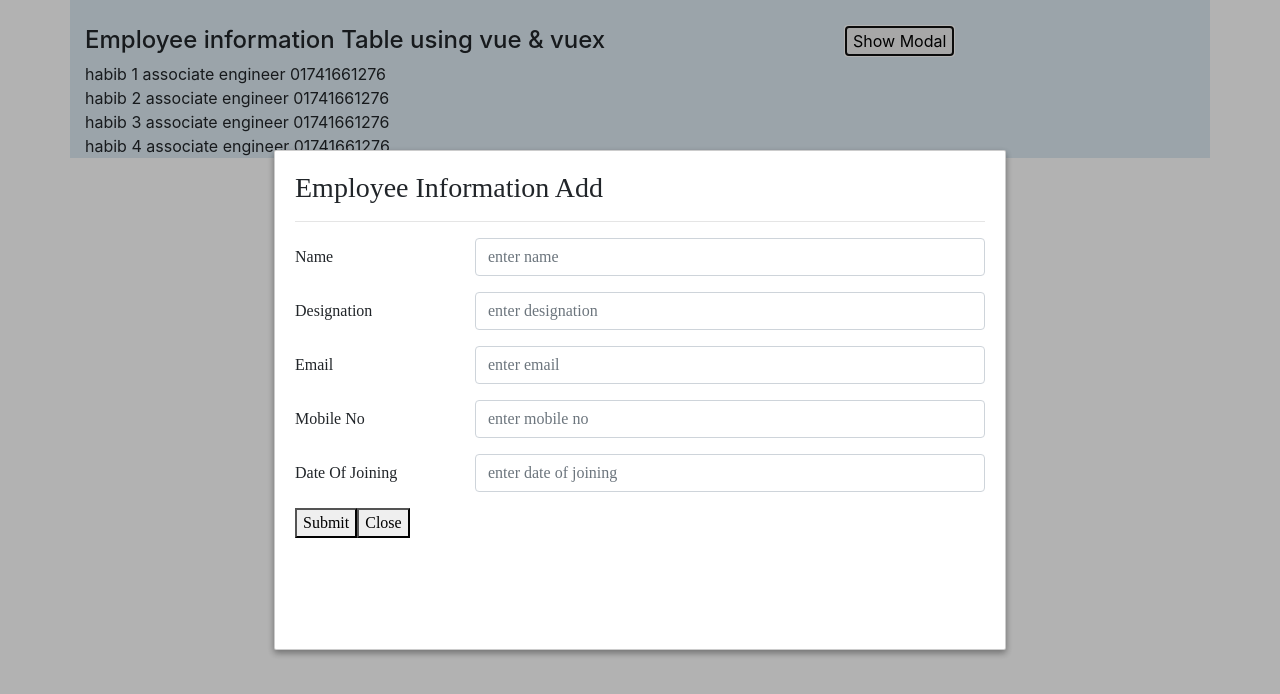
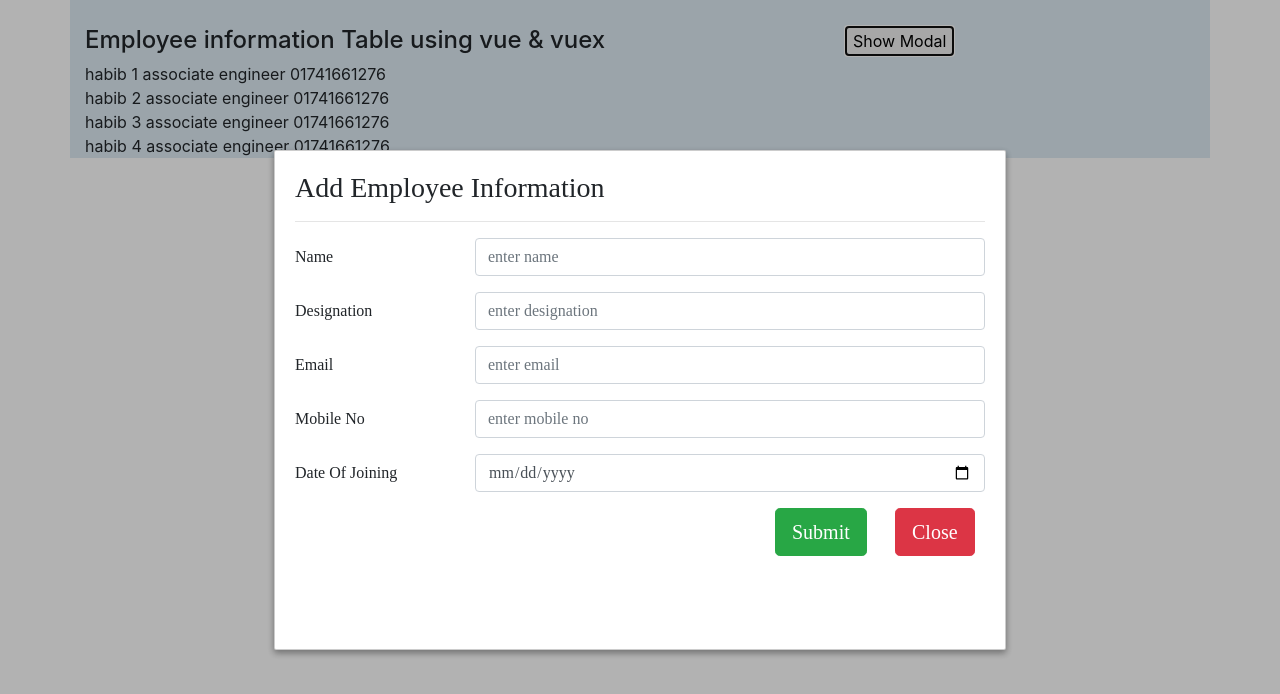
Before and after one commit to habib302/employee-information-Table-using-vue-vuex, a Vue app: page / in a window 1280 px wide. Both pictures are taken after a click on the button "Show Modal". Shown: the top 694 px of the page. Built offline with nearby package versions, Linux system fonts and the light colour scheme.

Commit message:
addEmployee function complete

```diff
--- a/src/components/AddEmployee.vue
+++ b/src/components/AddEmployee.vue
@@ -9,7 +9,7 @@
             <div class="col-md-4">
                 <button @click="showModal = true">Show Modal</button>
                 <teleport to="#modal-root">
-                    <Modal v-show="showModal" @close="showModal = false"><h3>Employee Information Add</h3></Modal>
+                    <Modal v-show="showModal" :showClose="showClose"><h3>Add Employee Information</h3></Modal>
                 </teleport>
             </div>
         </div>
@@ -19,16 +19,39 @@
 <script>
 import Modal from './Modal.vue'
 export default {
-    components: { Modal },
-
+    components: { Modal},
     data() {
         return {
         showModal: false,
         };
     },
+    methods:{
+        showClose(){
+            this.showModal=false;
+        }
+    }
 }
 </script>
 
-<style lang="scss" scoped>
+<style scoped>
+.modal {
+  position: absolute;
+  top: 0; right: 0; bottom: 0; left: 0;
+  background-color: rgba(0,0,0,.5);
+  display: flex;
+  flex-direction: column;
+  align-items: center;
+  justify-content: center;
+}
 
+.modal div {
+  display: flex;
+  flex-direction: column;
+  align-items: center;
+  justify-content: center;
+  background-color: white;
+  width: 300px;
+  height: 300px;
+  padding: 5px;
+}
 </style>
--- a/src/components/Modal.vue
+++ b/src/components/Modal.vue
@@ -31,12 +31,23 @@
             <div class="form-group row">
                 <label for="inputPassword" class="col-sm-3 col-form-label">Date Of Joining</label>
                 <div class="col-sm-9">
-                <input v-model="newEmployee.dateOfJoining" type="text" class="form-control" id="inputPassword" placeholder="enter date of joining">
+                <input v-model="newEmployee.dateOfJoining" type="date" class="form-control" id="inputPassword" placeholder="enter date of joining">
+                </div>
+            </div>
+            <div class="form-group row">
+                <label for="inputPassword" class="col-sm-8 col-form-label"></label>
+                <div class="col-sm-2">
+                    <button @click="addEmployeeDispatch()" type="button" class="btn btn-success btn-lg">Submit</button>
+                </div>
+                <!-- <div class="col-sm-1">
+
+                </div> -->
+                <div class="col-sm-2">
+                    <button @click="showClose" type="button" class="btn btn-danger btn-lg">Close</button>
                 </div>
             </div>
         </form>
-      <button @submit.prevent="addEmployeeDispatch()">Submit</button>
-      <button @click="$emit('close')">Close</button>
+
     </div>
   </div>
 </template>
@@ -47,6 +58,7 @@ import { v4 as uuidv4 } from 'uuid';
 export default {
   name: "Modal",
   emits: ["close"],
+  props:['showClose'],
   data(){
       return{
          newEmployee:{
@@ -70,7 +82,9 @@ export default {
             email:"",
             phone: "",
             dateOfJoining:""
-         }
+         };
+         this.showClose();
+
         }
   }
 };
```
